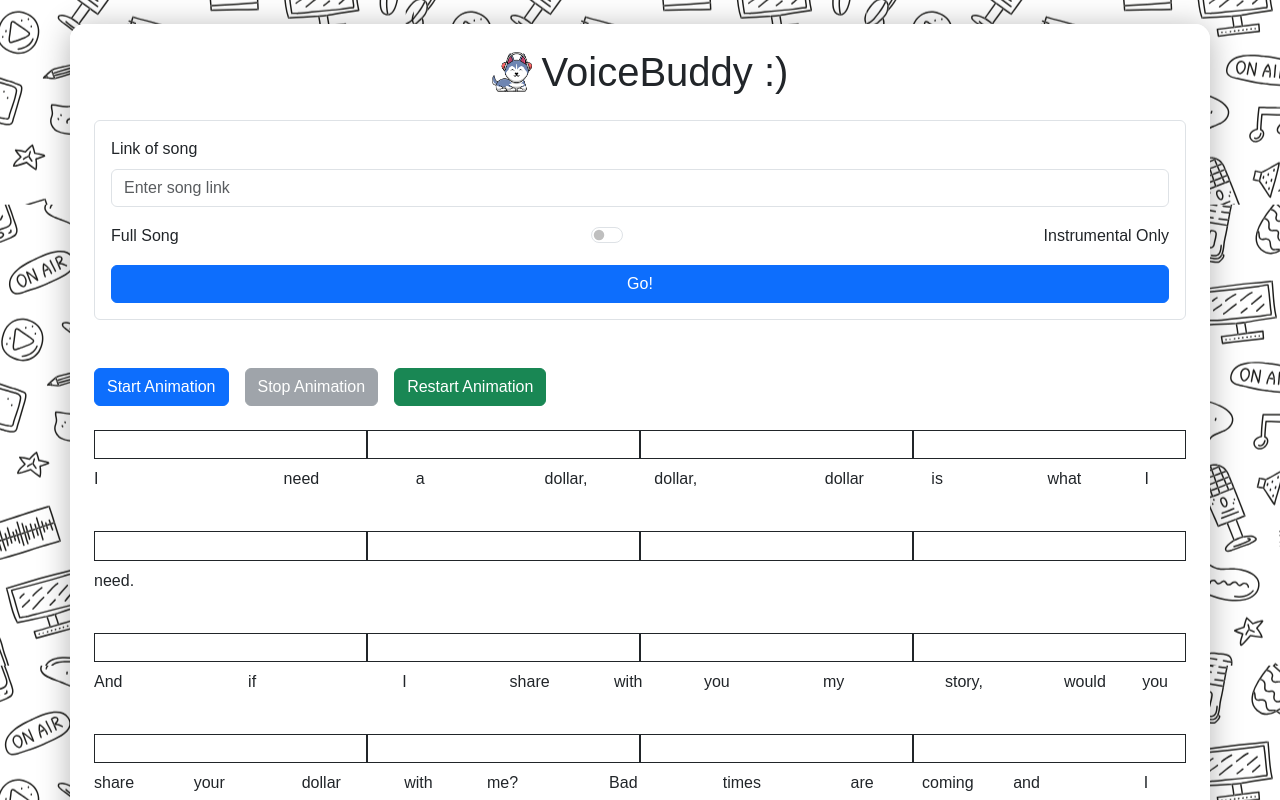
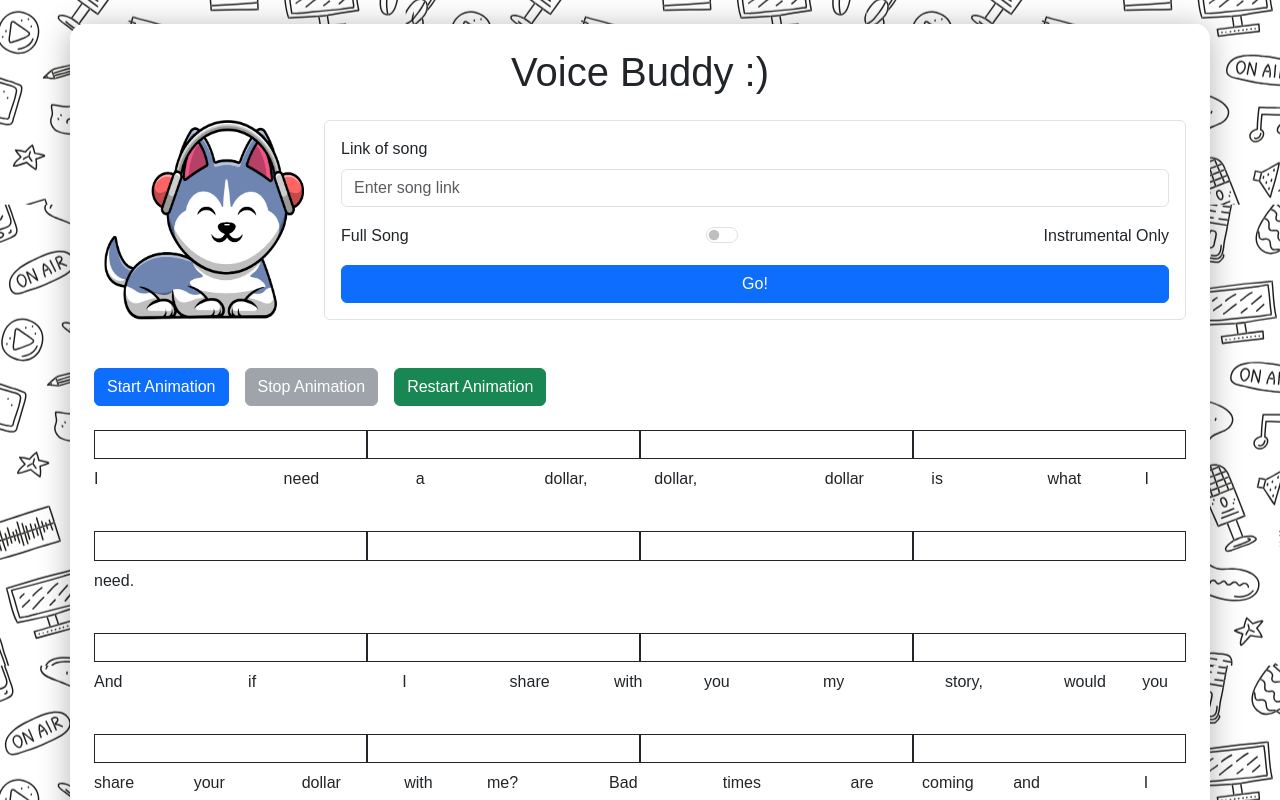
Before and after one commit to gracetownland/Hackcamp2024, a React (Create React App) app in the folder voice-buddy/: page / in a window 1280 px wide. Shown: the top 800 px of the page. Built offline with nearby package versions, Linux system fonts and the light colour scheme.

Commit message:
cosmetic changes

```diff
--- a/voice-buddy/src/Components/Form.js
+++ b/voice-buddy/src/Components/Form.js
@@ -23,21 +23,26 @@ export default function Form() {
   };
 
   return (
-    <div className="container mt-4">
-      {/* Flex container for image and title */}
-      <div className="d-flex align-items-center justify-content-center mb-4">
+    <div className="container-fluid mt-4">
+      <h1 className="text-center mb-4">Voice Buddy :)</h1>
+
+      {/* Flex container for full-width layout */}
+      <div className="d-flex">
+
+        {/* Mascot Image on the left with fixed width */}
+        <div className="d-flex align-items-center justify-content-center" style={{ width: '220px' }}>
           <img
             src={mascot}
             alt="Mascot Icon"
-          style={{ width: '40px', height: '40px', marginRight: '10px' }}
+            style={{ width: '200px', height: '200px' }}
           />
-        <h1 className="text-center mb-0">VoiceBuddy :)</h1>
         </div>
 
+        {/* Form on the right, taking up remaining space */}
+        <div style={{ flex: 1, paddingLeft: '10px' }}>
           <form onSubmit={handleSubmit} className="p-3 border rounded">
             <div className="mb-3">
               <label htmlFor="songLink" className="form-label">Link of song</label>
-          <div className="input-group">
               <input
                 type="text"
                 className="form-control"
@@ -46,7 +51,6 @@ export default function Form() {
                 onChange={handleInputChange}
                 placeholder="Enter song link"
               />
-          </div>
             </div>
 
             {/* Toggle Switch */}
@@ -64,10 +68,13 @@ export default function Form() {
               <span className="ms-2">Instrumental Only</span>
             </div>
 
+            {/* Submit button */}
             <button type="submit" className="btn btn-primary w-100">
               Go!
             </button>
           </form>
         </div>
+      </div>
+    </div>
   );
 }
```
Lines whose indentation alone changed are shown as unchanged.
